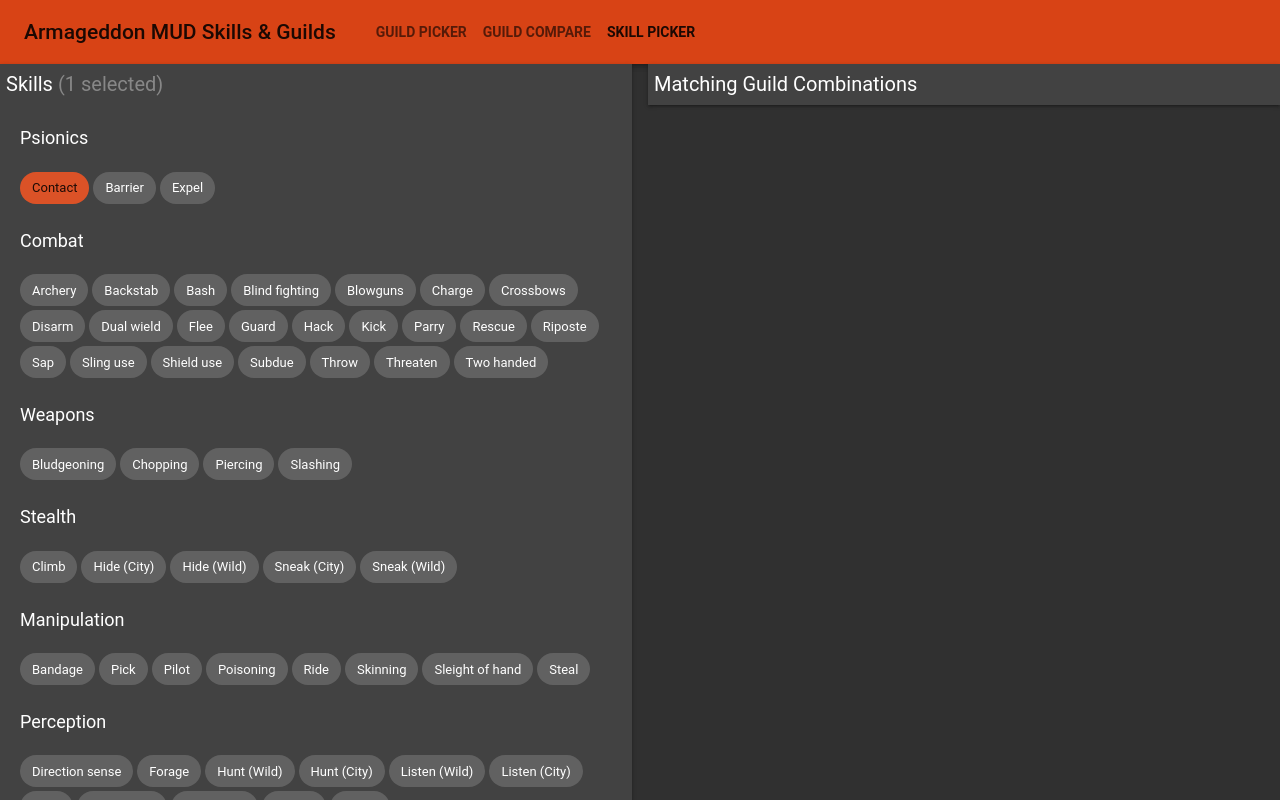
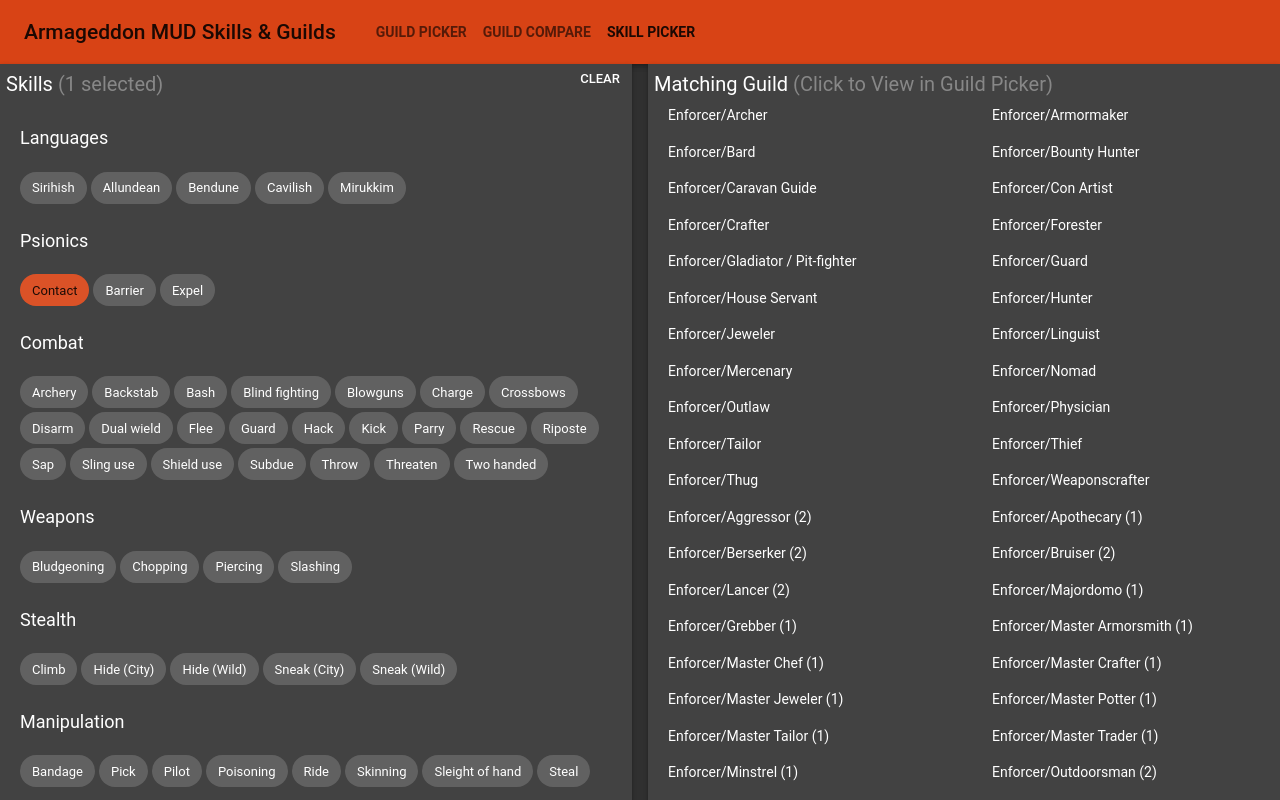
Before and after one commit to tristeArmageddon/arma-guild-picker, a React (Create React App) app: page /arma-guild-picker/skill-picker in a window 1280 px wide. Both pictures are taken after a click on the button "Contact". Shown: the top 800 px of the page. Built offline with nearby package versions, Linux system fonts and the light colour scheme.

Commit message:
Render matching guilds, clickable as links

```diff
--- a/src/components/SkillPicker.jsx
+++ b/src/components/SkillPicker.jsx
@@ -5,6 +5,8 @@
 import Typography from '@material-ui/core/Typography';
 import data from '../data/data.json';
 import Chip from '@material-ui/core/Chip';
+import Button from '@material-ui/core/Button';
+import { Link } from "react-router-dom";
 
 const styles = (theme) => ({
   sectionTitle: {
@@ -16,6 +18,12 @@
     padding: 20,
     textTransform: 'capitalize',
   },
+  guildOptionText: {
+    padding: '0 20px',
+  },
+  guildOptionLink: {
+    textDecoration: 'none',
+  },
   selectedCount: {
     color: '#ffffff5e'
   },
@@ -24,17 +32,53 @@
   },
   chip: {
     margin: '0 4px 4px 0',
+  },
+  clearSelected: {
+    float: 'right',
   }
 });
 class SkillPicker extends Component {
   state = {
     selectedSkills: [],
+    guilds: [],
+    subguilds: [],
+  }
+
+  componentWillMount() {
+    for (let guildGroup of ['guilds', 'subguilds']) {
+      const guilds = data[guildGroup] ? Object.keys(data[guildGroup]) : [];
+      const result = [];
+      for (let guild of guilds) {
+        result.push({
+          key: guild,
+          label: data[guildGroup][guild].label,
+          skills: this.flattenGuild(guildGroup, guild),
+          karma: data[guildGroup][guild].karma,
+        });
+      }
+      this.setState({
+        [guildGroup]: result
+      })
+    }
+  }
+
+  flattenGuild = (guildGroup, guild) => {
+    let result = [];
+    for (let skillPrefix of ['', 'ex']) {
+      for (let profLevel of ['languages', ...data.proficiencies]) {
+        if (data[guildGroup][guild][`${skillPrefix}${profLevel}`]) {
+          result = [...data[guildGroup][guild][`${skillPrefix}${profLevel}`], ...result]
+        }
+      }
+    }
+    return result;
   }
 
   toggleSelection = (event, skill) => {
     const {
       selectedSkills
     } = this.state;
+
     const itemIndex = selectedSkills.indexOf(skill)
     if (itemIndex === -1) {
       this.setState({ selectedSkills: [skill, ...selectedSkills]})
@@ -44,8 +88,31 @@
     }
   }
 
-  findGuildsForSkills() {
+  clearSelection = () => {
+    this.setState({ selectedSkills: [] })
+  }
 
+  findGuildsForSkills = () => {
+    const result = [];
+    for (let guild of this.state.guilds) {
+      for (let subguild of this.state.subguilds) {
+        let skillsMatched = 0;
+        for (let skill of this.state.selectedSkills) {
+          if (guild.skills.includes(skill) || subguild.skills.includes(skill)) {
+            skillsMatched++;
+          }
+        }
+
+        if (skillsMatched === this.state.selectedSkills.length) {
+          const karmaLabel = (guild.karma || subguild.karma) ? ` (${guild.karma + subguild.karma})` : '';
+          result.push({
+            label: `${guild.label}/${subguild.label}${karmaLabel}`,
+            linkTo: `/arma-guild-picker/?guild=${guild.key}&subguild=${subguild.key}`
+          })
+        }
+      }
+    }
+    return result;
   }
 
   render () {
@@ -59,12 +126,25 @@
       <Grid container justify="center" spacing={16} className={classes.container}>
         <Grid item xs={12} sm={6}>
           <Paper square>
-            <Typography className={classes.sectionTitle}>
-              Skills
-              {' '}
-              <span className={classes.selectedCount}>({selectedSkills.length} selected)</span>
-            </Typography>
-            {data.skillGroups.map(skillGroup => (
+            <Grid container>
+              <Grid item xs={12} sm={6}>
+                <Typography className={classes.sectionTitle}>
+                  Skills
+                  {' '}
+                  <span className={classes.selectedCount}>({selectedSkills.length} selected)</span>
+                </Typography>
+              </Grid>
+              <Grid item xs={12} sm={6}>
+                {selectedSkills.length > 0 && (<Button
+                  size="small"
+                  className={classes.clearSelected}
+                  onClick={() => this.clearSelection()}
+                >
+                  Clear
+                </Button>)}
+              </Grid>
+              </Grid>
+            {['languages', ...data.skillGroups].map(skillGroup => (
               <>
                 <Typography className={classes.skillGroupTitle}>{skillGroup}</Typography>
                 <div className={classes.chipContainer}>
@@ -83,7 +163,22 @@
         </Grid>
         <Grid item xs={12} sm={6}>
           <Paper square>
-            <Typography className={classes.sectionTitle}>Matching Guild Combinations</Typography>
+            <Typography className={classes.sectionTitle}>
+              Matching Guild
+              {' '}
+              <span className={classes.selectedCount}>(Click to View in Guild Picker)</span>
+            </Typography>
+            <Grid container justify="center" spacing={16} className={classes.container}>
+              {this.findGuildsForSkills().map(guildCombination => (
+                <Grid item xs={12} sm={6} className={classes.guildOption}>
+                  <Link to={guildCombination.linkTo} className={classes.guildOptionLink}>
+                    <Typography className={classes.guildOptionText}>
+                      {guildCombination.label}
+                    </Typography>
+                  </Link>
+                </Grid>
+              ))}
+            </Grid>
           </Paper>
         </Grid>
       </Grid>
```
